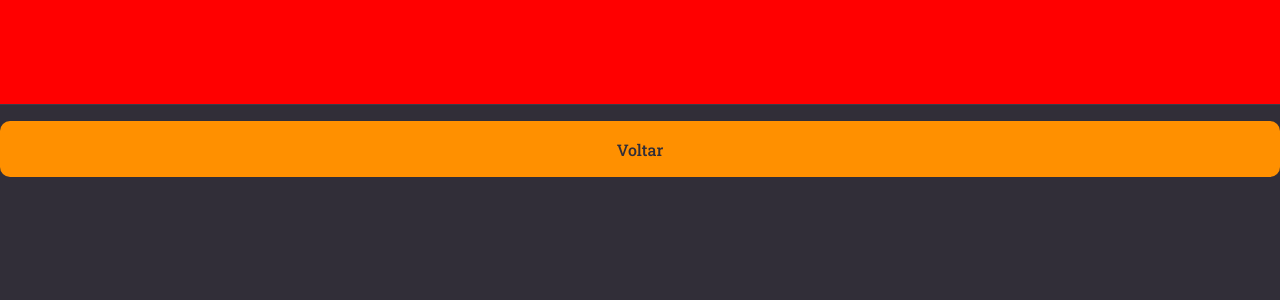
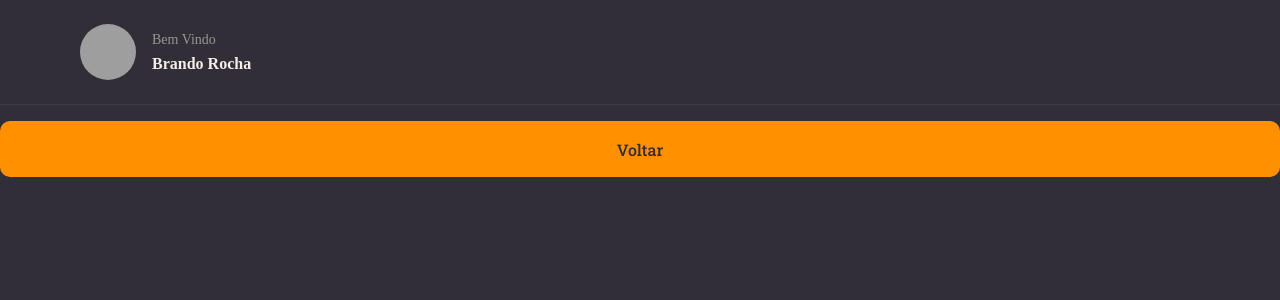
Before and after one commit to Bran00/RocketNotes, a React (Vite) app in the folder rocketnotes/: page / in a window 1280 px wide. Shown: the top 300 px of the page. Built offline with nearby package versions, Linux system fonts and the light colour scheme; grey boxes are pictures that could not be loaded.

Commit message:
feat: create place to img

```diff
--- a/rocketnotes/src/components/Header/index.jsx
+++ b/rocketnotes/src/components/Header/index.jsx
@@ -1,9 +1,19 @@
-import { Container } from './styles';
+import { Container, Profile } from './styles';
 
 export function Header( ) {
 
   return (
    <Container>
+    <Profile>
+
+      <img src="https://github.com/bran00.png" alt="Brando Rocha" />
+
+      <div>
+        <span>Bem Vindo</span>
+        <strong>Brando Rocha</strong>
+      </div>
+
+    </Profile>
    </Container>
   )
 }
--- a/rocketnotes/src/components/Header/styles.js
+++ b/rocketnotes/src/components/Header/styles.js
@@ -14,5 +14,32 @@
 
   padding: 0 80px;
 
-  background-color: red;
 `
+
+export const Profile = styled.div`
+  display: flex;
+  align-items: center;
+
+  > img {
+    width: 56px;
+    height: 56px;
+    border-radius: 50%;
+  }
+
+  > div {
+    display: flex;
+    flex-direction: column;
+    margin-left: 16px;
+    line-height: 24px;
+
+    span {
+      font-size: 14px;
+      color: ${({ theme }) => theme.COLORS.GRAY_100};
+  }
+
+    strong {
+      font-size: 16px;
+      color: ${({ theme }) => theme.COLORS.WHITE};
+  }
+}
+`;
```
